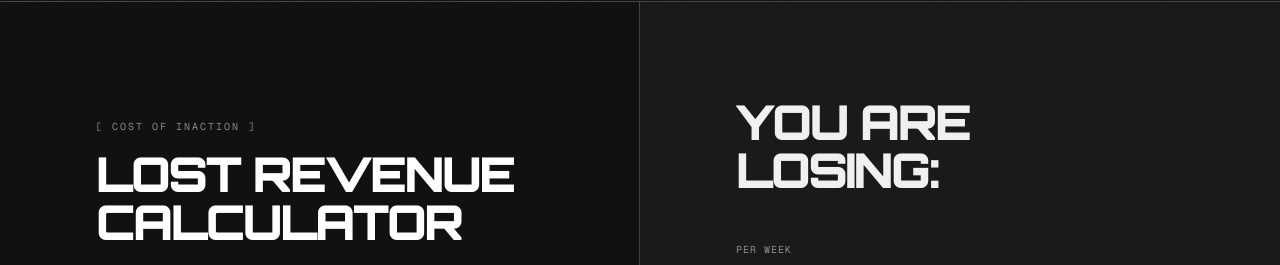
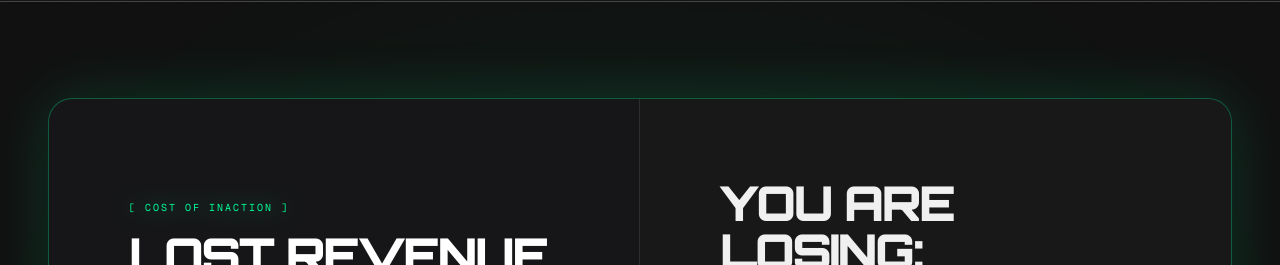
Before and after one commit to 2Limitless/Welcome-parrot, a Next.js app: page / in a window 1280 px wide. Shown: the part 798-1063 px from the top of the page. Built offline with nearby package versions, Linux system fonts and the light colour scheme; grey boxes are pictures that could not be loaded.

Commit message:
feat: Highlight Lost Revenue Calculator with neon glow

```diff
--- a/src/app/page.tsx
+++ b/src/app/page.tsx
@@ -82,14 +82,18 @@ const RevenueCalculator = () => {
   };
 
   return (
-    <section className="relative z-20 w-full bg-[#111111] border-b border-white/20 overflow-hidden">
+    <section className="relative z-20 w-full py-24 px-6 lg:px-12 bg-[#111111] overflow-hidden">
+      {/* Background Ambient Glow */}
+      <div className="absolute top-1/2 left-1/2 -translate-x-1/2 -translate-y-1/2 w-[80%] h-[80%] bg-[#00ff99] opacity-5 blur-[120px] rounded-full pointer-events-none" />
+
+      <div className="max-w-7xl mx-auto rounded-3xl border border-[#00ff99]/30 shadow-[0_0_60px_rgba(0,255,153,0.15)] bg-[#161618] relative z-10 overflow-hidden">
         <div className="grid grid-cols-1 lg:grid-cols-2">
           {/* Left Column: Inputs */}
           <motion.div
             initial={{ opacity: 0, x: -50 }} whileInView={{ opacity: 1, x: 0 }} transition={{ duration: 0.8, ease: "easeOut" }} viewport={{ once: true, margin: "-100px" }}
-          className="p-6 md:p-12 lg:p-24 border-b lg:border-b-0 lg:border-r border-white/20 flex flex-col justify-center"
+            className="p-6 md:p-12 lg:p-20 border-b lg:border-b-0 lg:border-r border-white/10 flex flex-col justify-center"
           >
-          <span className="text-[10px] text-white/50 font-mono tracking-[0.2em] uppercase mb-4 block">[ Cost of Inaction ]</span>
+            <span className="text-[10px] text-[#00ff99] font-mono tracking-[0.2em] uppercase mb-4 block drop-shadow-[0_0_10px_rgba(0,255,153,0.5)]">[ Cost of Inaction ]</span>
             <h2 className="text-4xl md:text-5xl font-black font-[family-name:var(--font-orbitron)] uppercase tracking-tighter mb-4 text-white">
               Lost Revenue<br />Calculator
             </h2>
@@ -142,7 +146,7 @@ const RevenueCalculator = () => {
         {/* Right Column: Output */}
         <motion.div
           initial={{ opacity: 0, x: 50 }} whileInView={{ opacity: 1, x: 0 }} transition={{ duration: 0.8, ease: "easeOut", delay: 0.2 }} viewport={{ once: true, margin: "-100px" }}
-          className="p-6 md:p-12 lg:p-24 flex flex-col justify-center bg-[#1a1a1a]"
+          className="p-6 md:p-12 lg:p-20 flex flex-col justify-center bg-[#1a1a1a]/50"
         >
           <h3 className="text-3xl md:text-5xl font-black font-[family-name:var(--font-orbitron)] uppercase tracking-tighter mb-12">
             You are losing:
@@ -165,6 +169,7 @@ const RevenueCalculator = () => {
             </div>
           </div>
         </motion.div>
+      </div>
       </div>
     </section>
   );
```
Lines whose indentation alone changed are shown as unchanged.
